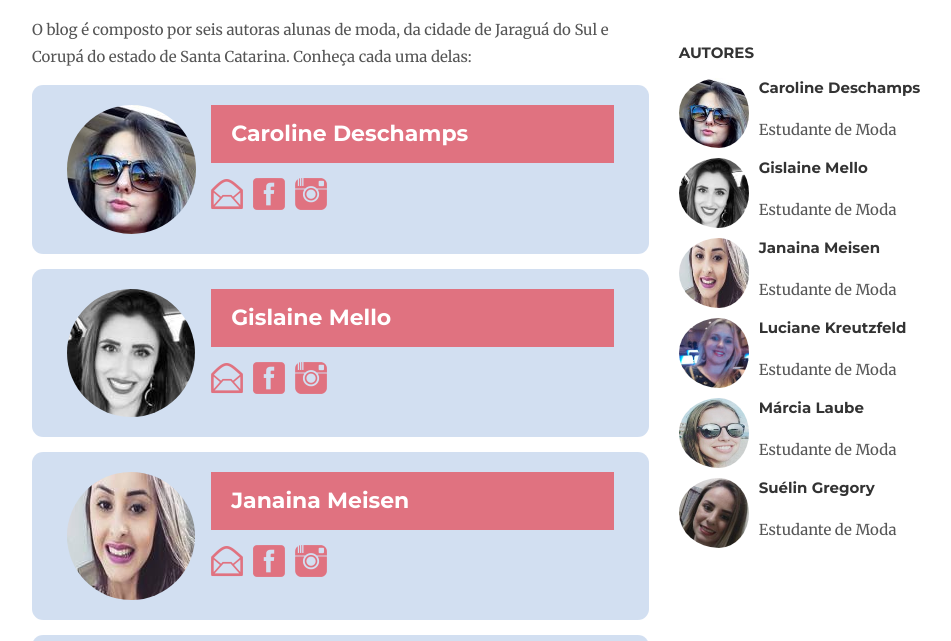
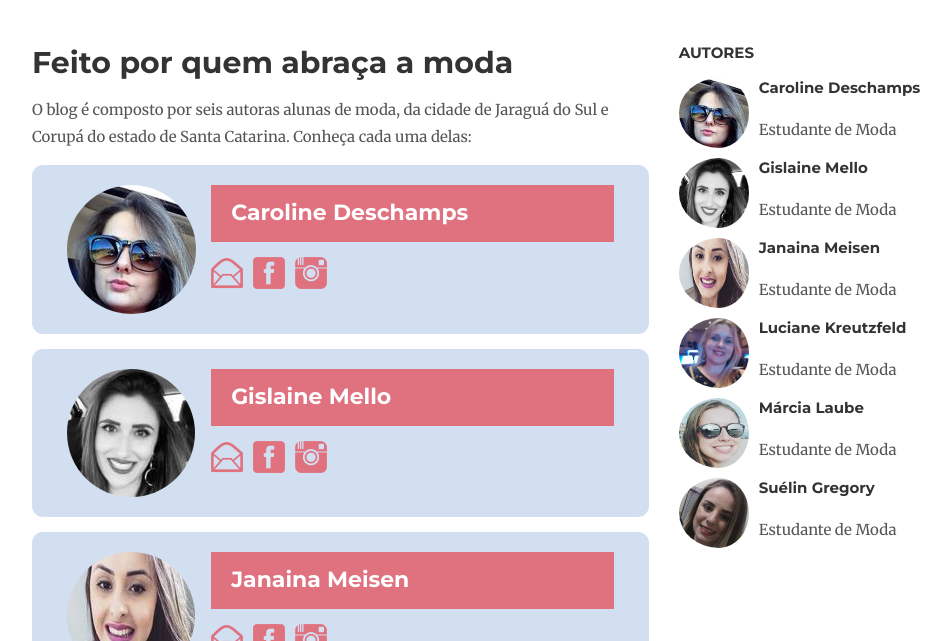
Before and after one commit to alessandrostein/blog-fashion-hug, a Jekyll site: the page built from contact.html, in a window 1280 px wide and 900 px high, cut to the strip 259-900 px from the top of the window. Shown: the whole strip, without its empty margins (138-1089 px from the left). Built offline with Jekyll 4.4.1, drawn with Linux system fonts in a browser that asks for light colours; nearby versions of some CDN libraries; comment, search, counter and statistics services are not loaded.

Commit message:
Title for contact page1

```diff
--- a/contact.html
+++ b/contact.html
@@ -2,6 +2,7 @@
 title: Feito por quem abraça a moda
 permalink: "contact/index.html"
 ---
+<h1>Feito por quem abraça a moda</h1>
 
 <p>
   O blog é composto por seis autoras alunas de moda, da cidade de Jaraguá do Sul
```
